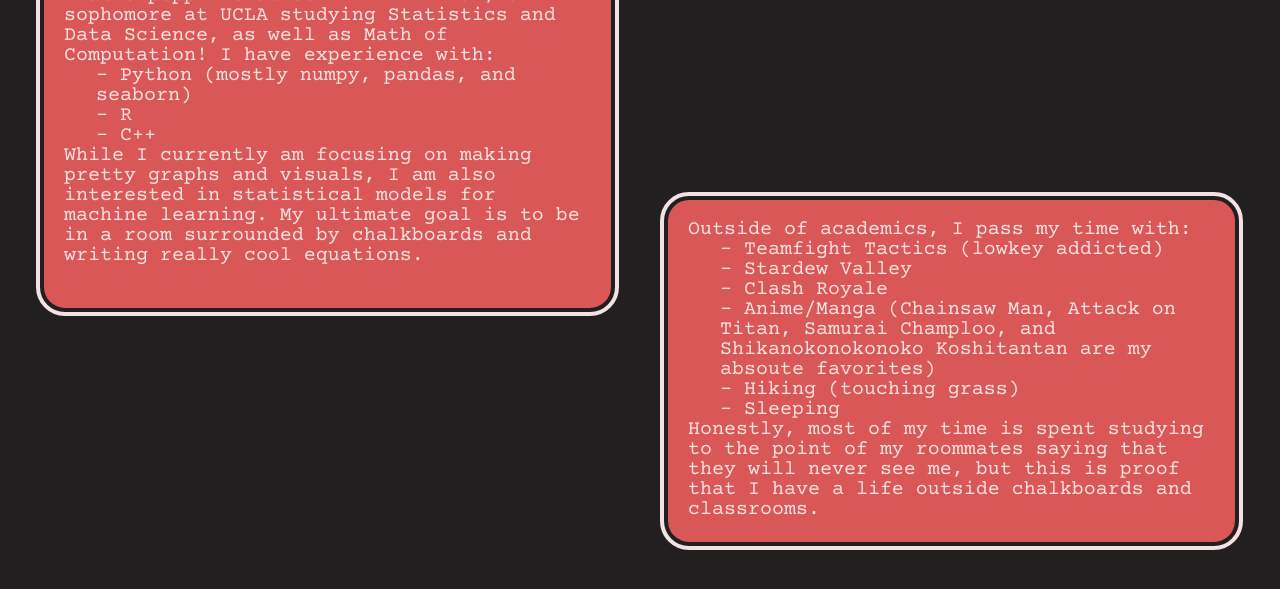
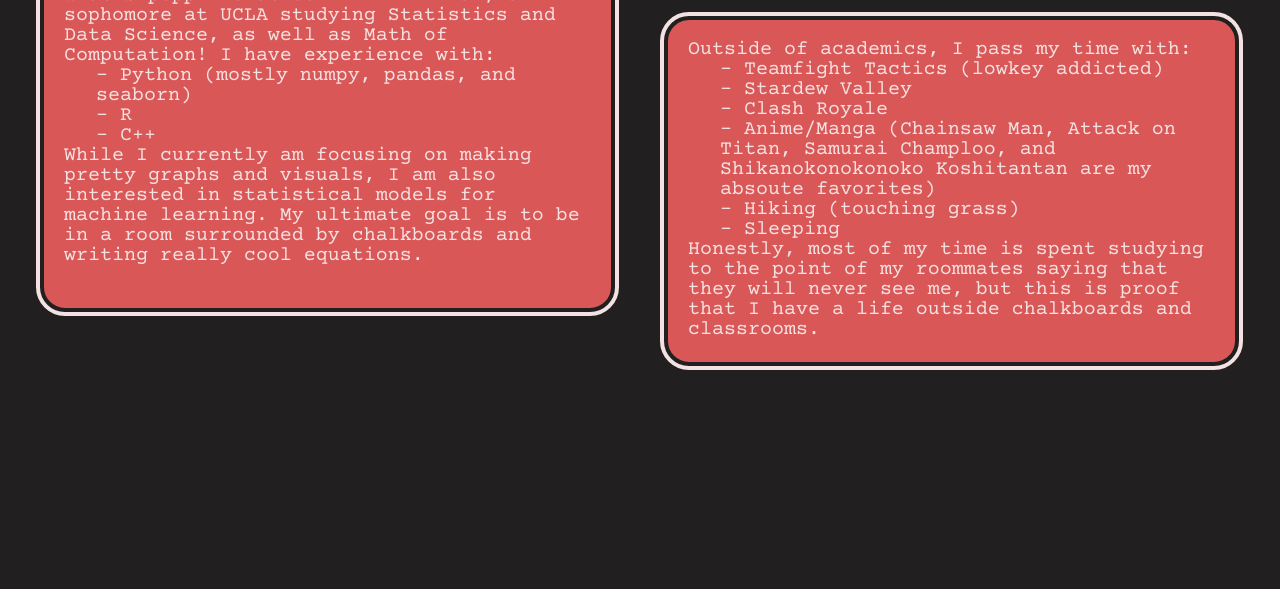
Before and after one commit to urbunny456/porfolio-website, a plain HTML site: page about.html in a window 1280 px wide. Shown: the part 233-822 px from the top of the page. Drawn offline with nearby package versions, Linux system fonts and the light colour scheme; a web font is replaced by a local one.

Commit message:
formatting

```diff
--- a/css/style.css
+++ b/css/style.css
@@ -436,7 +436,7 @@ img {
     border-radius: 25px;
     background-color: var(--red);
     position: relative;
-    bottom: 70px;
+    bottom: 250px;
     left: 600px;
     padding: 20px;
 }
```
